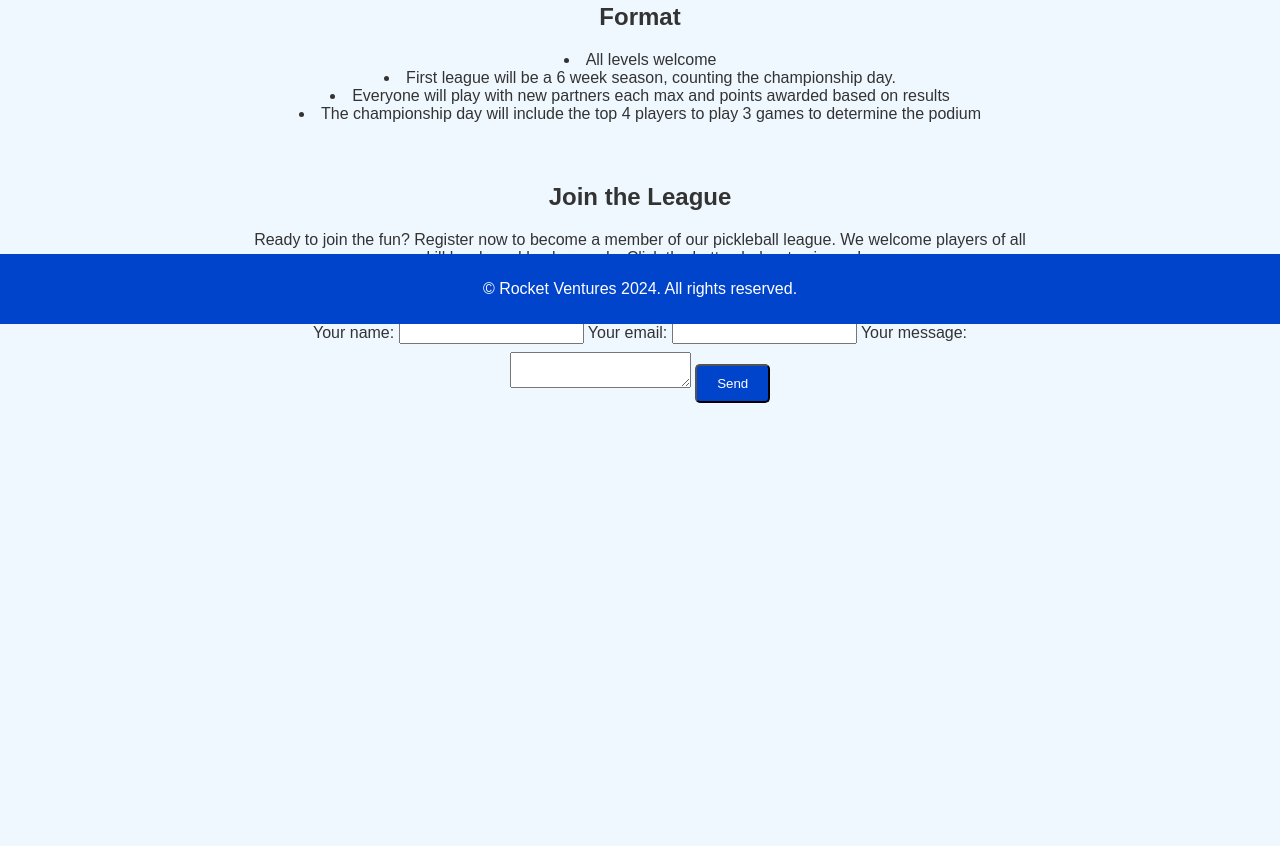
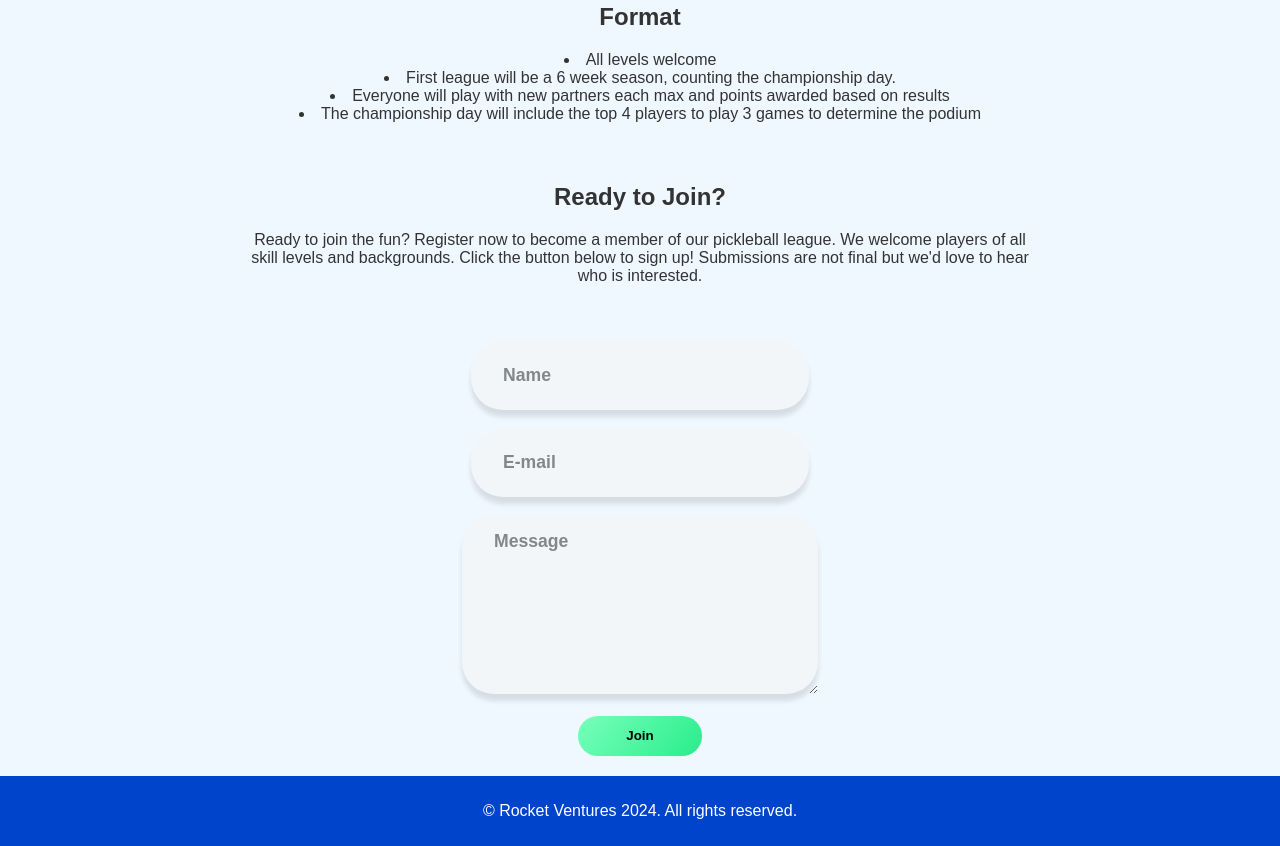
Before and after one commit to JDavisDev/sports-league, a plain HTML site: page index.html in a window 1280 px wide. Shown: the part 476-1322 px from the top of the page. Before the commit the page ends 899 px from the top, so only its background shows below. Drawn offline with Linux system fonts and the light colour scheme.

Commit message:
update form

```diff
--- a/index.html
+++ b/index.html
@@ -25,19 +25,6 @@
             text-align: center;
         }
 
-        nav {
-            background-color: #008000;
-            padding: 10px 0;
-            text-align: center;
-        }
-
-        nav a {
-            color: white;
-            margin: 0 15px;
-            text-decoration: none;
-            font-weight: bold;
-        }
-
         section {
             padding: 20px;
             text-align: center;
@@ -48,18 +35,70 @@
             margin: 0 auto;
         }
 
-        .cta-button {
-            background-color: #0044cc;
-            color: white;
-            padding: 10px 20px;
-            text-decoration: none;
-            border-radius: 5px;
-            display: inline-block;
-            margin-top: 20px;
+        form {
+            min-width: 25rem;
+
+            .title {
+                font-family: 'Pacifico', cursive;
+                color: #212529;
+                font-size: 2.5rem;
+            }
+
+            .form-control {
+                background-color: #f2f6f8;
+                border-radius: 2rem;
+                border: none;
+                box-shadow: 0px 7px 5px rgba(0, 0, 0, 0.11);
+
+                &.thick {
+                    height: 3.3rem;
+                    padding: .5rem 3.5rem;
+                }
+
+                &:focus {
+                    background-color: #f2f6f8;
+                    border: none;
+                    box-shadow: 0px 7px 5px rgba(0, 0, 0, 0.11);
+                }
+            }
+
+            .message .form-control {
+                padding: 1rem 4.25rem;
+            }
+
+            ::placeholder {
+                font-family: 'Quicksand', sans-serif;
+                font-weight: 600;
+                font-size: 1.1rem;
+                color: #838788;
+                position: fixed;
+                left: 2rem;
+            }
+
+            input,
+            textarea {
+                font-family: 'Quicksand', sans-serif;
+                color: #212529;
+                font-size: 1.1rem;
+            }
         }
 
-        .cta-button:hover {
-            background-color: #003399;
+        .btn.btn-primary {
+            font-family: 'Quicksand', sans-serif;
+            font-weight: bold;
+            height: 2.5rem;
+            line-height: 2.5rem;
+            padding: 0 3rem;
+            border: 0;
+            border-radius: 3rem;
+            background-image: linear-gradient(131deg, #77ffbb, #34f092, #2caf6e, #086436);
+            background-size: 300% 100%;
+            transition: all 0.3s ease-in-out;
+        }
+
+        .btn.btn-primary:hover:enabled {
+            background-size: 100% 100%;
+            transform: translateY(-0.15em);
         }
 
         footer {
@@ -67,7 +106,7 @@
             color: white;
             text-align: center;
             padding: 10px 0;
-            position: fixed;
+            position: relative;
             bottom: 0;
             width: 100%;
         }
@@ -103,29 +142,40 @@
     </section>
     <section id="join">
         <div class="content">
-            <h2>Join the League</h2>
+            <h1 class="title text-center mb-4">Ready to Join?</h1>
             <p>Ready to join the fun? Register now to become a member of our pickleball league. We welcome players of
-                all skill levels and backgrounds. Click the button below to sign up!</p>
+                all skill levels and backgrounds. Click the button below to sign up! Submissions are not final but we'd
+                love to hear who is interested.</p>
         </div>
     </section>
     <section id="contact">
         <div class="content">
             <!-- modify this form HTML and place wherever you want your form -->
             <form action="https://formspree.io/f/xqazzwdj" method="POST">
-                <label>
-                    Your name:
-                    <input type="text" name="name">
-                </label>
-                <label>
-                    Your email:
-                    <input type="email" name="email">
-                </label>
-                <label>
-                    Your message:
-                    <textarea name="message"></textarea>
-                </label>
-                <!-- your other form fields go here -->
-                <button type="submit" class="cta-button">Send</button>
+                <!-- Name -->
+                <div class="form-group position-relative">
+                    <label for="formName" class="d-block">
+                    </label>
+                    <input type="text" id="formName" class="form-control form-control-lg thick" placeholder="Name">
+                </div>
+                <br>
+                <!-- E-mail -->
+                <div class="form-group position-relative">
+                    <label for="formEmail" class="d-block">
+                    </label>
+                    <input type="email" id="formEmail" class="form-control form-control-lg thick" placeholder="E-mail">
+                </div>
+                <br>
+                <!-- Message -->
+                <div class="form-group message">
+                    <textarea id="formMessage" class="form-control form-control-lg" rows="7"
+                        placeholder="Message"></textarea>
+                </div>
+                <br>
+                <!-- Submit btn -->
+                <div class="text-center">
+                    <button type="submit" class="btn btn-primary" tabIndex="-1">Join</button>
+                </div>
             </form>
         </div>
     </section>
```
